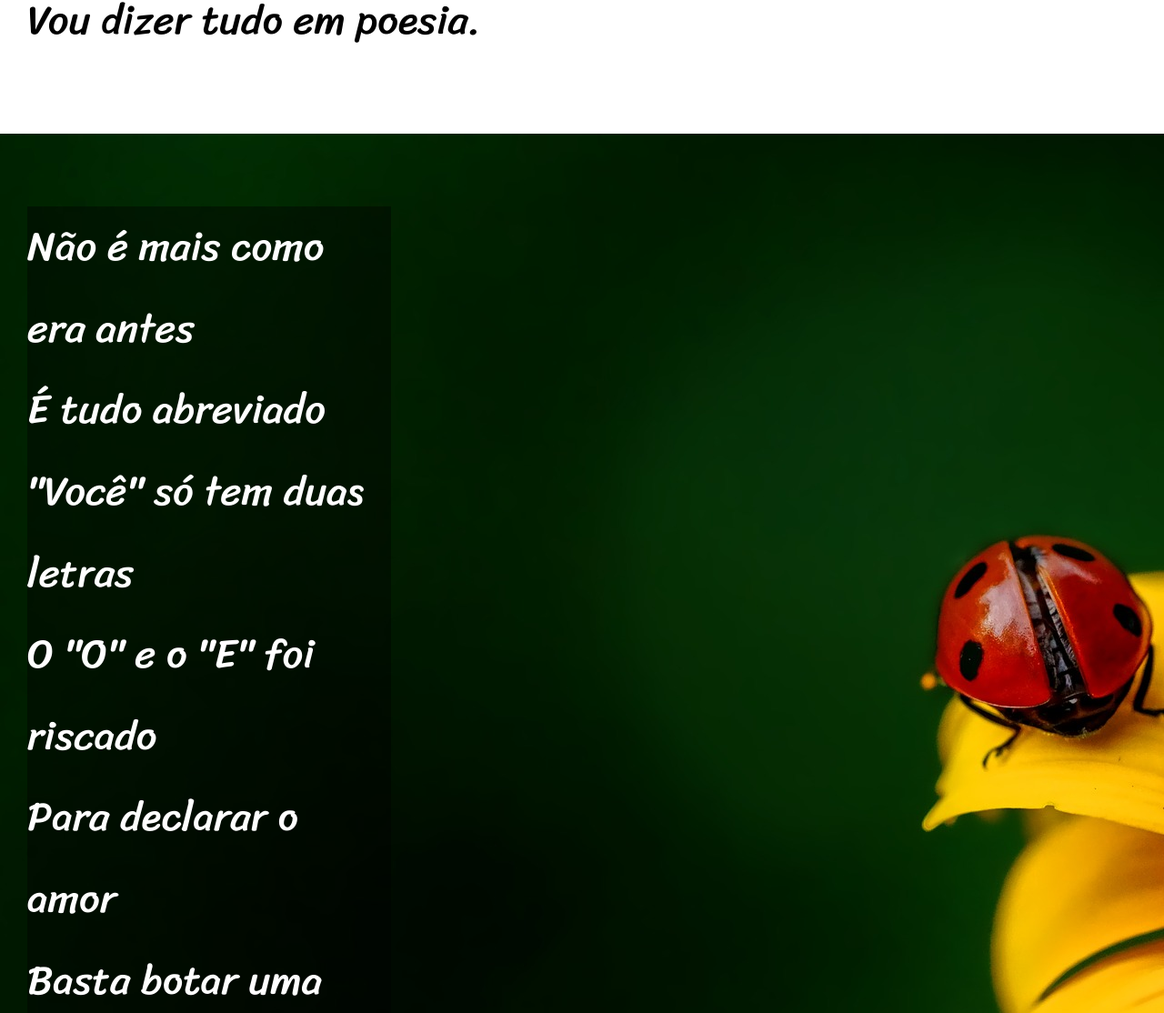
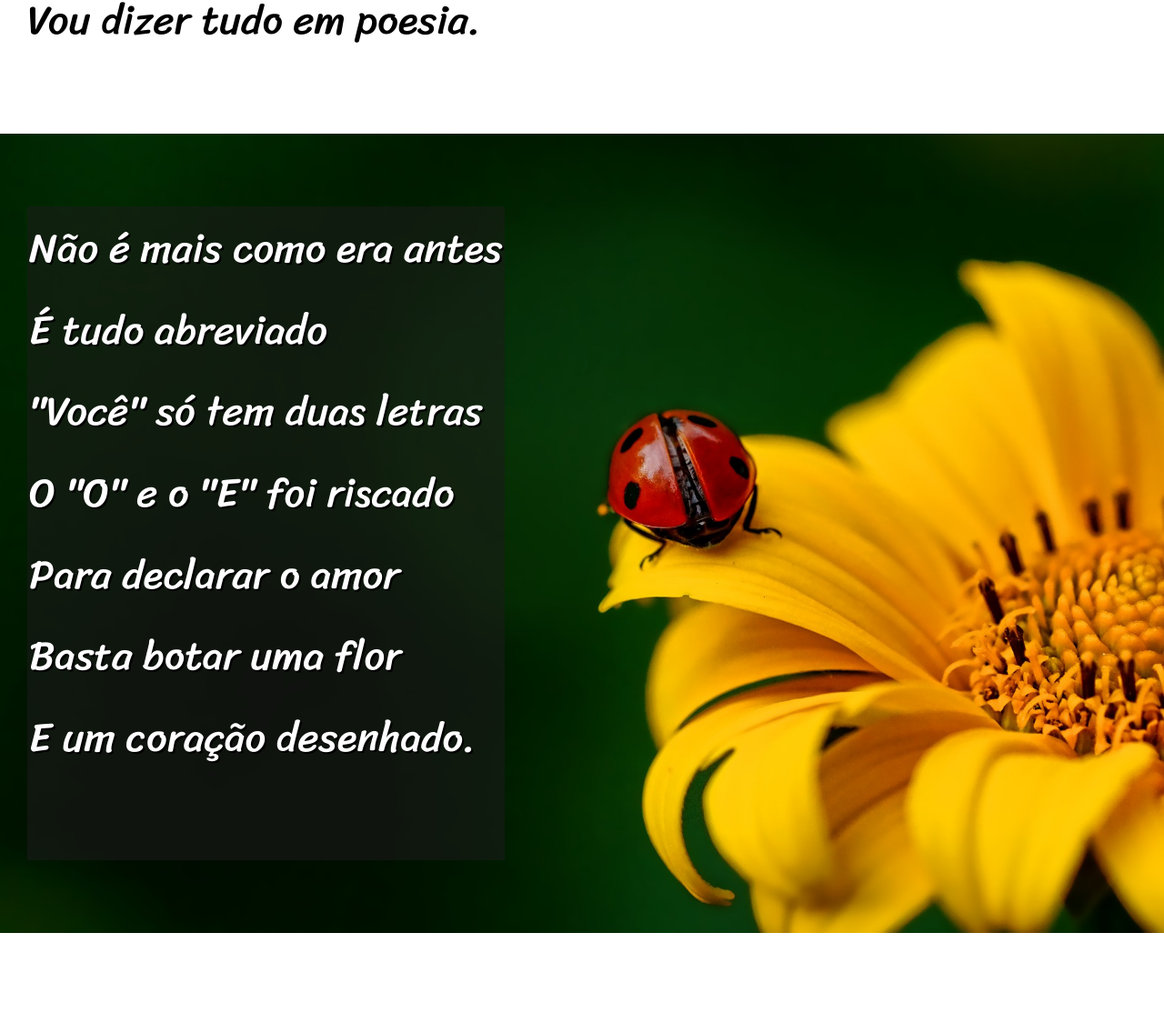
Before and after one commit to jadsnnr/projeto-cordel, a plain HTML site: page index.html in a window 1280 px wide. Shown: the part 900-2014 px from the top of the page at 91% size. Drawn offline with Linux system fonts and the light colour scheme.

Commit message:
update CSS3

```diff
--- a/index.html
+++ b/index.html
@@ -32,7 +32,7 @@
                 Vou dizer tudo em poesia.
             </P>
         </div>
-        <div class="img1">
+        <div class="img" id="img001">
             <p>
                 Não é mais como era antes <br>
                 É tudo abreviado <br>
@@ -63,7 +63,7 @@
                 Decifre esse rabisco.
             </p>
         </div>
-        <div class="img2">
+        <div class="img" id="img002">
             <p>
                 Tenho saudade das cartas <br>
                 Escritas com a própria mão <br>
--- a/style.css
+++ b/style.css
@@ -45,6 +45,7 @@ header a, footer a {
 header a:hover, footer a:hover {
     text-decoration: underline;
 }
+
 main{
     font-family:'Sriracha', cursive;
     font-size: 3.5vw;
@@ -56,27 +57,42 @@ div{
     line-height: 2em;
     padding-left: 30px;
 }
-div.img1>p{
-    background-color: rgba(0, 0, 0, 0.411);
-    width: 400px;
+
+div.img>p{
+    background-color: rgba(29, 27, 27, 0.534);
+    display: inline-block;
+    padding: 2px;
+    padding-bottom: 2em;
+    text-shadow: 2px 2px 0px black;
 }
 
 .fundo{
     background-color: white;
     color: black;
 }
-.img1{
-    background-image: url(Imagens/background001.jpg);
+
+.img{
     color: white;
     background-color: rgb(36, 34, 34);
+    background-size: cover;
 
 }
 
-.img2{
+#img001{
+    background-image: url(Imagens/background001.jpg);
+    background-position: right center;
+    background-repeat: no-repeat;
+    background-attachment: fixed;
+
+}
+#img002{
     background-image: url(Imagens/background002.jpg);
-    color: white;
-    background-color: rgb(36, 34, 34);
+    background-position: right center;
+    background-repeat: no-repeat;
+    background-attachment: fixed;
+
 }
+
 footer{
     background-color: black;
     color: white;
```
